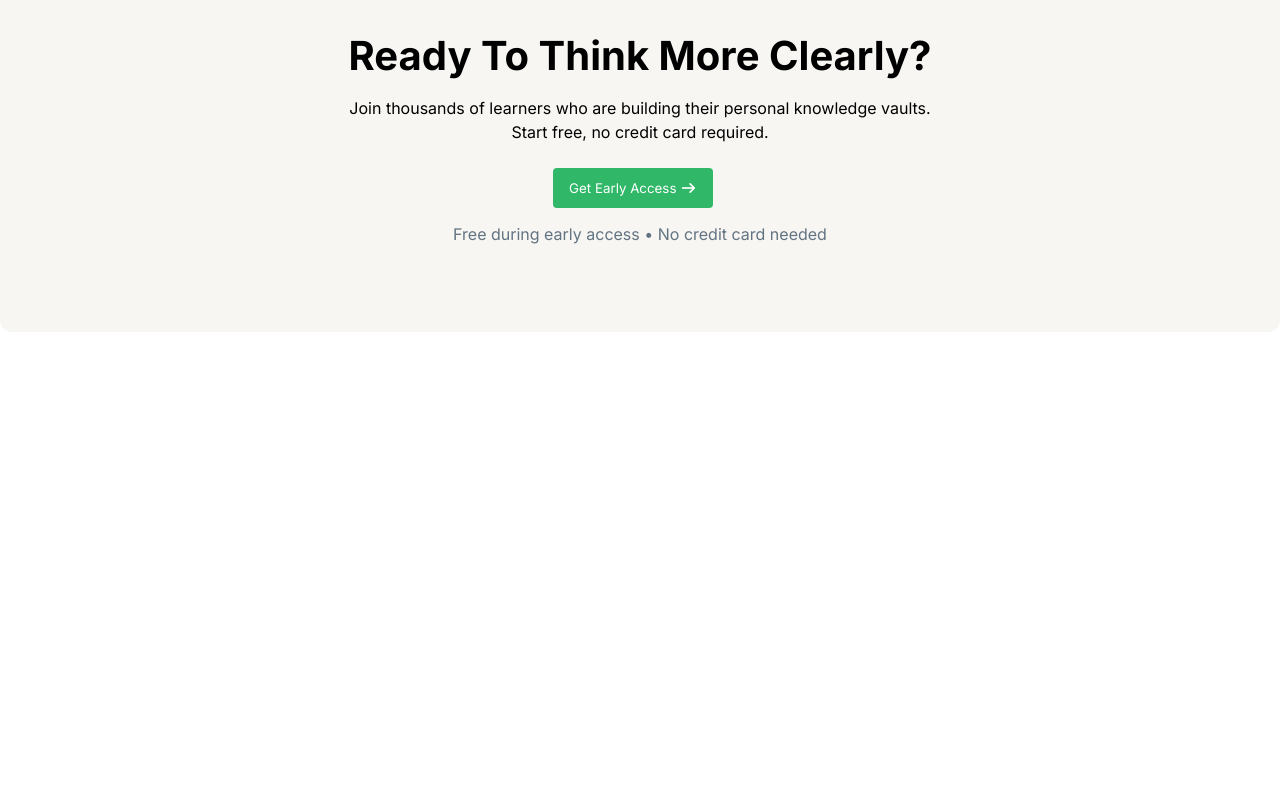
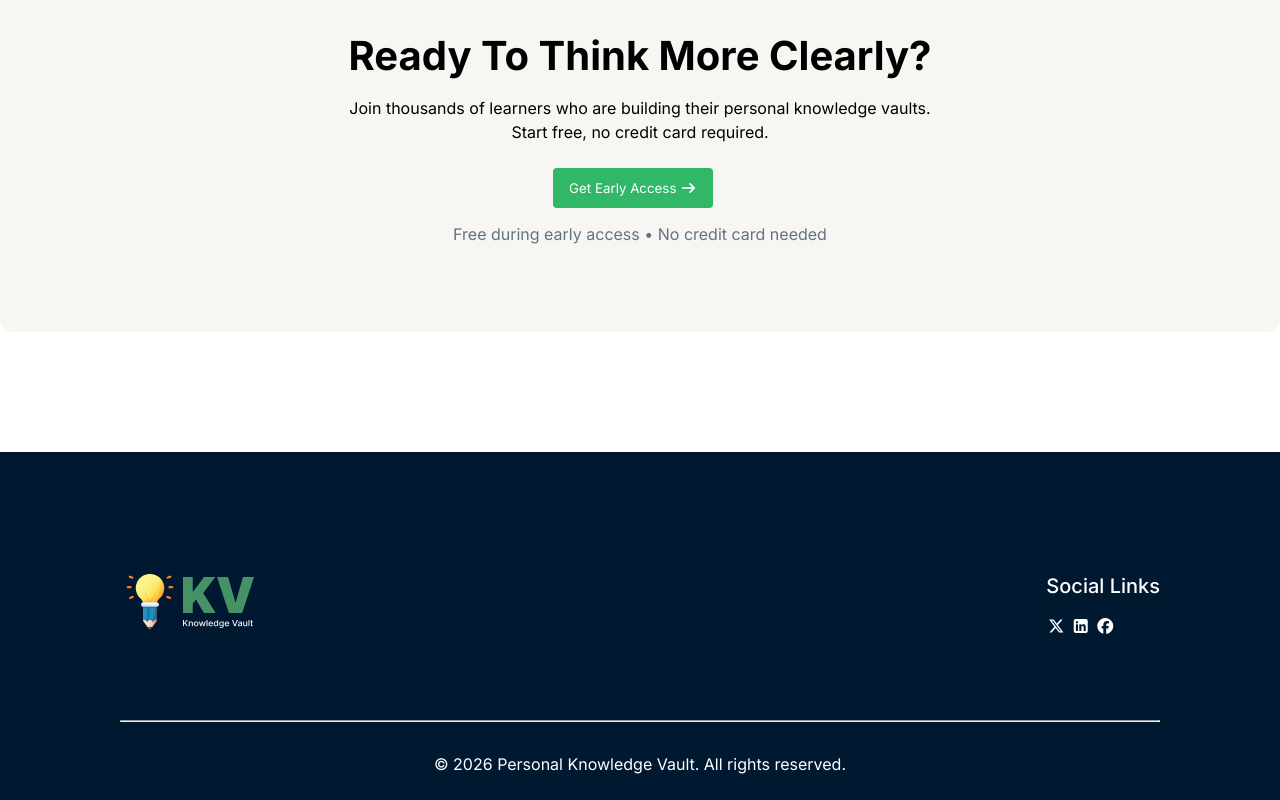
Before and after one commit to AbdulJulilShahria/assignment-one, a plain HTML site: page index.html in a window 1280 px wide. Shown: the part 2275-3075 px from the top of the page. Before the commit the page ends 2727 px from the top, so only its background shows below. Drawn offline with Linux system fonts and the light colour scheme.

Commit message:
footer sectiion done according to figma

```diff
--- a/index.html
+++ b/index.html
@@ -130,7 +130,8 @@
             <div class="think-more-parent">
                 <div class="think-more-txt">
                     <h2>Ready To Think More Clearly?</h2>
-                    <p>Join thousands of learners who are building their personal knowledge vaults.<br>Start free, no credit card required.</p>
+                    <p>Join thousands of learners who are building their personal knowledge vaults.<br>Start free, no
+                        credit card required.</p>
                 </div>
                 <div class="think-more-btn">
                     <button>Get Early Access <i class="fa-solid fa-arrow-right"></i></button>
@@ -138,7 +139,24 @@
                 </div>
             </div>
         </section>
+        <section class="footer-grandparent">
+            <div class="footer-parent">
+                <div class="footer-upper-side">
+                    <div class="img">
+                        <img src="./assets/logo-footer.png" alt="footer logo">
+                    </div>
+                    <div class="icon">
+                        <h4>Social Links</h4>
+                        <div><i class="fa-brands fa-x-twitter"></i> <i class="fa-brands fa-square-linkedin"></i> <i class="fa-brands fa-facebook"></i></div>
 
+                    </div>
+                </div>
+                <div class="footer-lower-side">
+                    <hr>
+                    <p>© 2026 Personal Knowledge Vault. All rights reserved.</p>
+                </div>
+            </div>
+        </section>
     </footer>
 
 </body>
--- a/style.css
+++ b/style.css
@@ -239,3 +239,40 @@
     line-height: 20px;
     color: #627382;
 }
+.footer-upper-side{
+    display: flex;
+    justify-content: space-between;
+    margin: auto;
+}
+.footer-parent{
+    max-width: 1600px;
+    height: 348px;
+
+    margin: 120px 120px 0px 120px;
+}
+.footer-grandparent{
+  background-color: #001931;
+}
+.footer-parent .footer-upper-side{
+    padding-top: 120px;
+    padding-bottom: 84px;
+}
+.footer-parent .footer-upper-side .icon{
+    color: white;
+}
+.footer-parent .footer-upper-side .icon h4{
+    font-size: 20px;
+    font-weight: 500;
+    line-height: 28px;
+    margin-bottom: 16px;
+}
+.footer-parent .footer-lower-side hr{
+    margin-bottom: 30px;
+}
+.footer-parent .footer-lower-side p{
+    text-align: center;
+    color: white;
+    font-size: 16px;
+    font-weight: 400;
+    line-height: 24px;
+}
```
